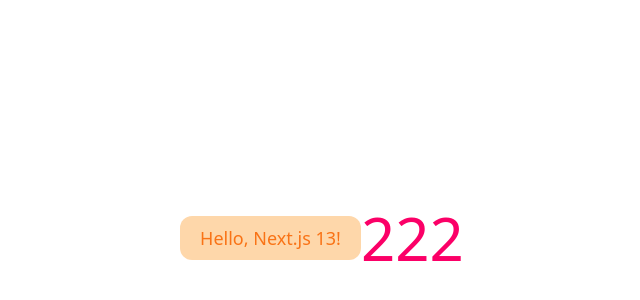
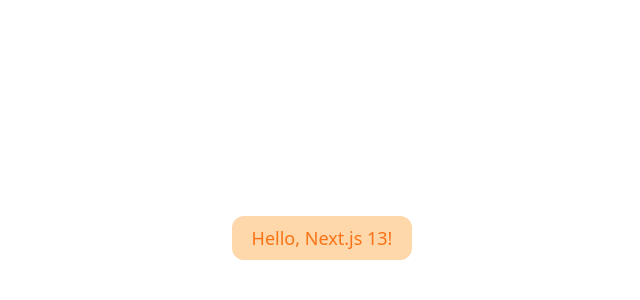
Before and after one commit to nico1988/nextjs13-starter, a Next.js app: page / in a window 1280 px wide. Shown: the part 162-462 px from the top of the page, without its empty margins (318-958 px from the left). Built offline with nearby package versions, Linux system fonts and the light colour scheme.

Commit message:
fix: eslint rules

```diff
--- a/app/layout.tsx
+++ b/app/layout.tsx
@@ -6,7 +6,7 @@
   children: React.ReactNode;
 }) {
   return (
-    <html>
+    <html lang="en">
       <head />
       <body>{children}</body>
     </html>
--- a/app/page.tsx
+++ b/app/page.tsx
@@ -1,15 +1,9 @@
-import { ThemeProvider } from 'next-themes';
-
 function Index() {
   return (
-    <div className="flex items-center justify-center h-screen">
-      <button className="rounded-xl px-5 py-2 bg-orange-200 text-orange-500 text-lg font-medium hover:bg-orange-300 active:bg-orange-200 active:scale-95 duration-300">
+    <div className="flex h-screen items-center justify-center">
+      <button className="rounded-xl bg-orange-200 px-5 py-2 text-lg font-medium text-orange-500 duration-300 hover:bg-orange-300 active:scale-95 active:bg-orange-200">
         Hello, Next.js 13!
       </button>
-
-      <div className="text-6xl text-[#fb0067]   ">
-        222
-      </div>
     </div>
   );
 }
--- a/components/Buttons.tsx
+++ b/components/Buttons.tsx
@@ -1,7 +1,5 @@
 import React from 'react';
 
-const Buttons = () => {
-  return <button>Click</button>;
-};
-
-export default Buttons;
+export default function Buttons() {
+  return <button type="button">Click</button>;
+}
--- a/components/Dark.tsx
+++ b/components/Dark.tsx
@@ -1,16 +1,16 @@
 // pages/index.tsx
-import { useTheme } from "next-themes";
-
+import { useTheme } from 'next-themes';
 
 export default function IndexPage() {
   const { theme, setTheme } = useTheme();
-  const toggleTheme = () =>
-    setTheme(theme === "light" ? "dark" : "light");
+  const toggleTheme = () => setTheme(theme === 'light' ? 'dark' : 'light');
 
   return (
     <div>
-      <h1>The current theme is {theme === "dark" ? "dark" : "light"}</h1>
-      <button onClick={toggleTheme}>Change Theme</button>
+      <h1>The current theme is {theme === 'dark' ? 'dark' : 'light'}</h1>
+      <button type="button" onClick={toggleTheme}>
+        Change Theme
+      </button>
     </div>
   );
 }
--- a/next.config.js
+++ b/next.config.js
@@ -1,5 +1,11 @@
 /** @type {import('next').NextConfig} */
 const nextConfig = {
+  env: {
+    customKey: 'my-value',
+  },
+  eslint: {
+    ignoreDuringBuilds: true,
+  },
   reactStrictMode: true,
   experimental: {
     appDir: true,
--- a/package.json
+++ b/package.json
@@ -27,6 +27,7 @@
   },
   "dependencies": {
     "next": "13.0.2",
+    "next-themes": "0.2.0",
     "react": "18.2.0",
     "react-dom": "18.2.0"
   },
@@ -55,7 +56,6 @@
     "jest": "^29.3.1",
     "jest-environment-jsdom": "^29.3.1",
     "lint-staged": "^13.0.3",
-    "next-themes": "0.2.0",
     "postcss": "^8.4.18",
     "prettier": "^2.7.1",
     "prettier-plugin-tailwindcss": "^0.1.8",
--- a/pages/_app.tsx
+++ b/pages/_app.tsx
@@ -1,12 +1,10 @@
-import type { AppProps } from "next/app";
+import type { AppProps } from 'next/app';
 import { ThemeProvider } from 'next-themes';
 
-function MyApp({ Component, pageProps }) {
+export default function MyApp({ Component, pageProps }) {
   return (
     <ThemeProvider defaultTheme="system" enableSystem={true} attribute="class">
       <Component {...pageProps} />;
     </ThemeProvider>
   );
 }
-
-export default MyApp;
```
Also changed, not shown: .eslintrc.json.
